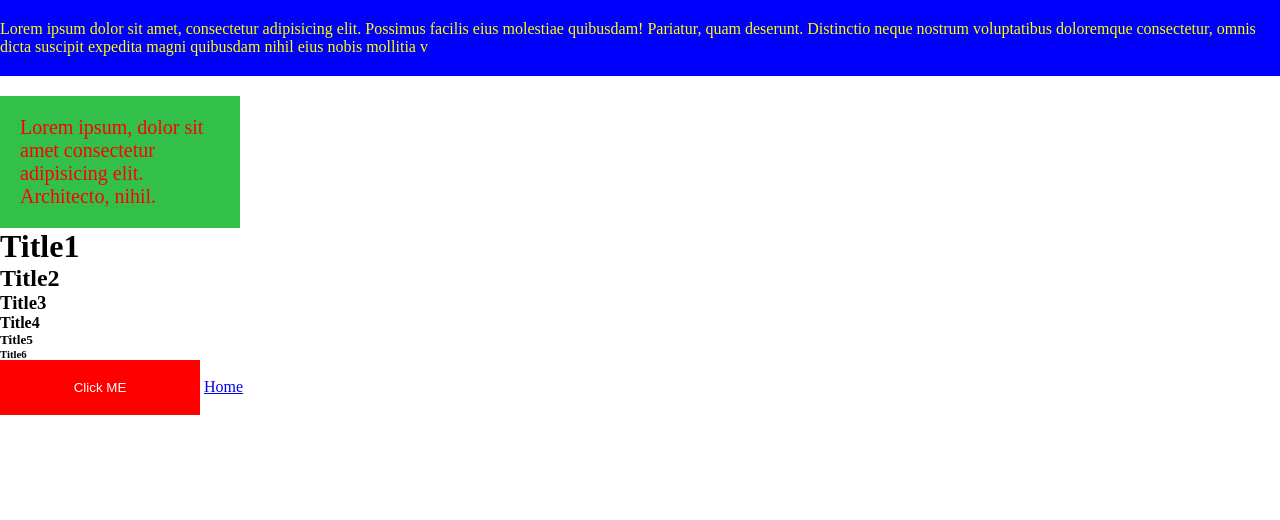
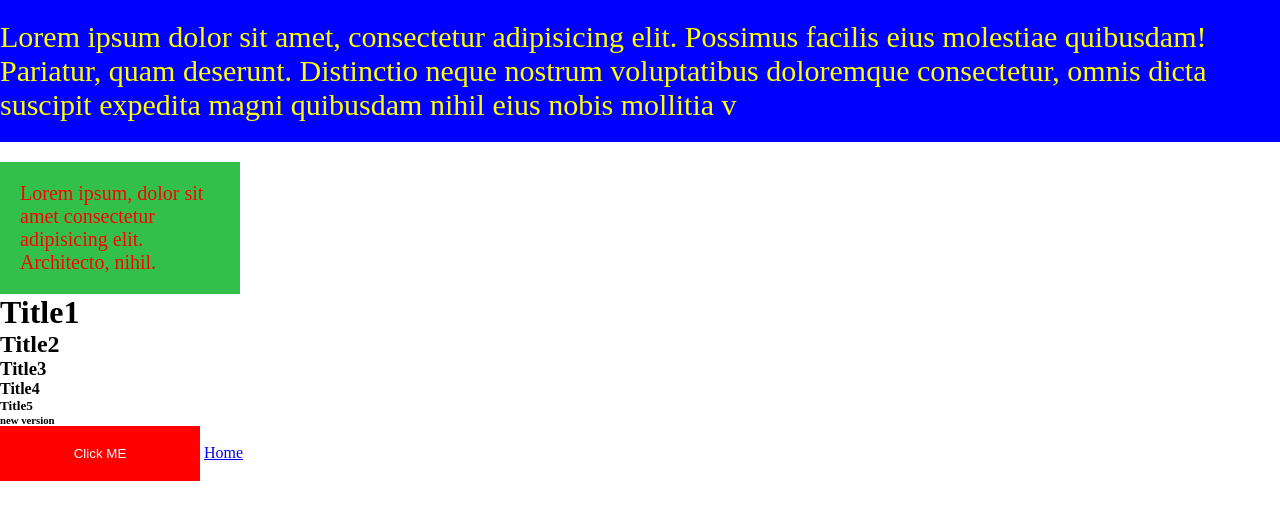
Before and after one commit to shafiq9228/ReactJS3PMClass, a plain HTML site: page Nov10/index.html in a window 1280 px wide. Drawn offline with Linux system fonts and the light colour scheme.

Commit message:
at 11 am

```diff
--- a/Nov10/index.html
+++ b/Nov10/index.html
@@ -39,7 +39,7 @@
 
     <div class="block">
 
-        <p style="color: yellow;background-color: blue;padding-top: 20px;padding-bottom: 20px;"> Lorem ipsum dolor sit amet, consectetur adipisicing elit. Possimus facilis eius molestiae quibusdam! Pariatur, quam deserunt. Distinctio neque nostrum voluptatibus doloremque consectetur, omnis dicta suscipit expedita magni quibusdam nihil eius nobis mollitia v</p>
+        <p style="color: yellow;background-color: blue;padding-top: 20px;padding-bottom: 20px;font-size: 30px;"> Lorem ipsum dolor sit amet, consectetur adipisicing elit. Possimus facilis eius molestiae quibusdam! Pariatur, quam deserunt. Distinctio neque nostrum voluptatibus doloremque consectetur, omnis dicta suscipit expedita magni quibusdam nihil eius nobis mollitia v</p>
 
         <p class="mypara">Lorem ipsum, dolor sit amet consectetur adipisicing elit. Architecto, nihil.</p>
 
@@ -48,7 +48,7 @@
         <h3>Title3</h3>
         <h4>Title4</h4>
         <h5>Title5</h5>
-        <h6>Title6</h6>
+        <h6>new version</h6>
     </div>
 
     <div class="inline">
```
